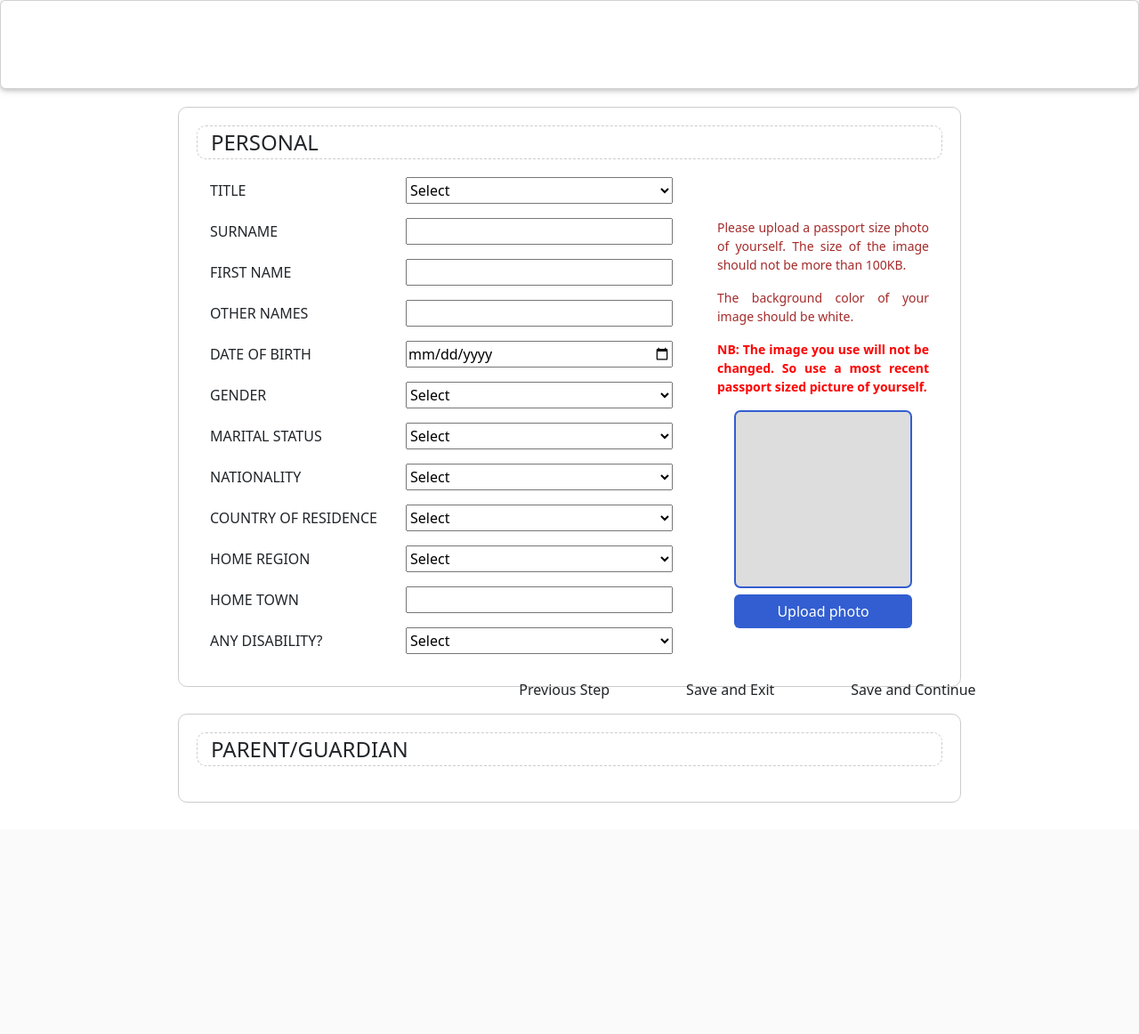
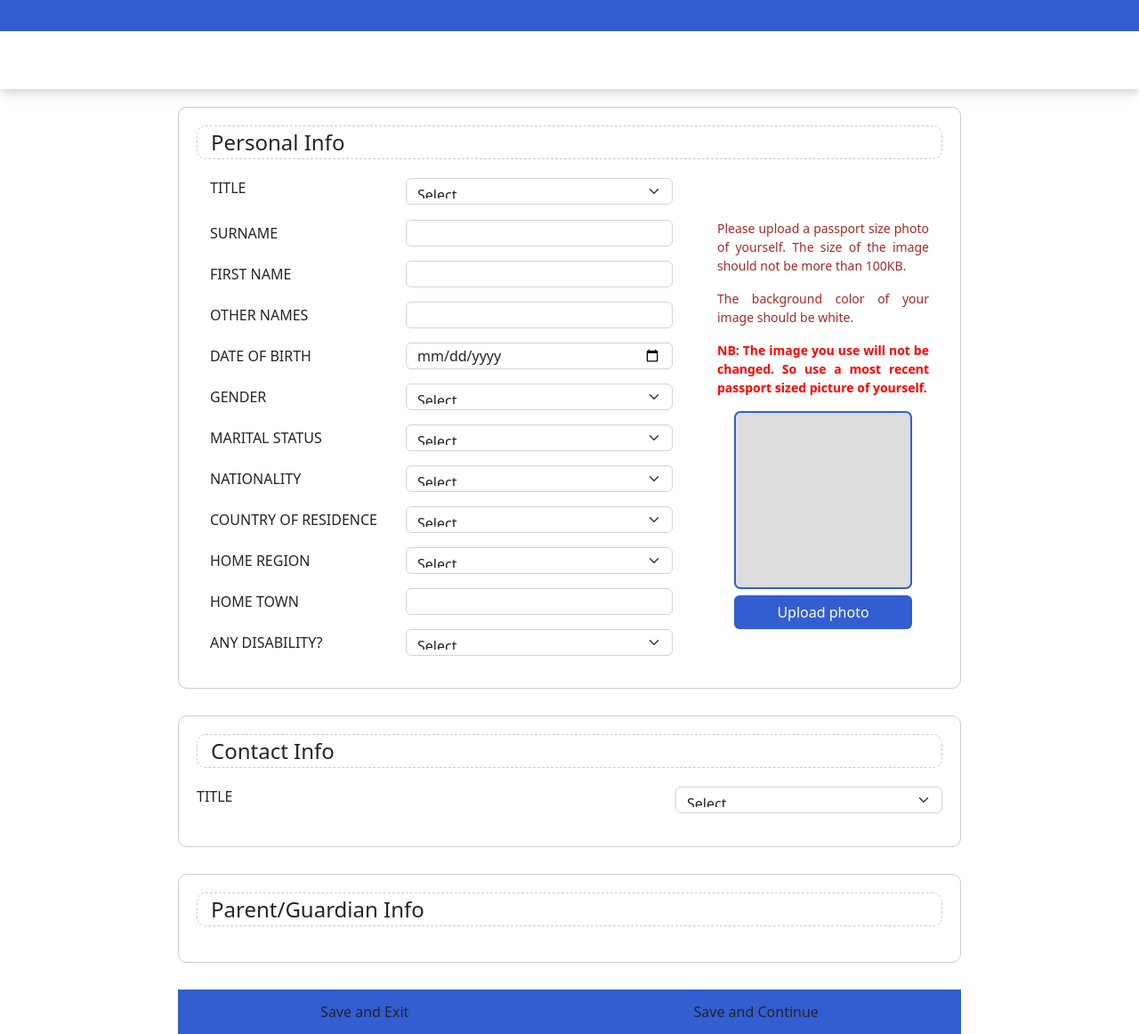
Before and after one commit to Anlimah/rmu-course_registration, a PHP site: page /apply/application.php in a window 1280 px wide. Shown: the whole page at 89% size. Before the commit the page ends 902 px from the top, so only its background shows below. Run offline with PHP 8.4, Linux system fonts and the light colour scheme; the visitor is signed in with stand-in values (Sample User, id 1).

Commit message:
Updated application page

```diff
--- a/apply/application.php
+++ b/apply/application.php
@@ -18,21 +18,23 @@
     <title>Document</title>
     <link href="https://cdn.jsdelivr.net/npm/bootstrap@5.2.0-beta1/dist/css/bootstrap.min.css" rel="stylesheet" integrity="sha384-0evHe/X+R7YkIZDRvuzKMRqM+OrBnVFBL6DOitfPri4tjfHxaWutUpFmBp4vmVor" crossorigin="anonymous">
     <link rel="stylesheet" href="../assets/css/application-form.css">
+    <!--<link rel="stylesheet" href="../assets/css/responsive.min.css">-->
 </head>
 
 <body>
     <div class="top-bar card">
-        <div class=""></div>
+        <div class="info-card"></div>
+        <div class="logo-board"></div>
     </div>
     <main>
         <form id="appForm">
             <fieldset>
-                <legend>PERSONAL</legend>
+                <legend>Personal Info</legend>
                 <div class="field-content">
                     <div class="form-fields" style="flex-grow: 8;">
                         <div class="mb-3">
-                            <label for="title">TITLE</label>
-                            <select name="title" id="title">
+                            <label class="form-label" for="title">TITLE</label>
+                            <select class="form-select" name="title" id="title">
                                 <option value="" hidden>Select</option>
                                 <option value="Mr">Mr.</option>
                                 <option value="Mr">Mrs.</option>
@@ -46,23 +48,23 @@
                         </div>
                         <div class="mb-3">
                             <label for="surname">SURNAME</label>
-                            <input type="text" name="surname" id="surname">
+                            <input class="form-control" type="text" name="surname" id="surname">
                         </div>
                         <div class="mb-3">
                             <label for="first-name">FIRST NAME</label>
-                            <input type="text" name="first-name" id="first-name">
+                            <input class="form-control" type="text" name="first-name" id="first-name">
                         </div>
                         <div class="mb-3">
                             <label for="other-names">OTHER NAMES</label>
-                            <input type="text" name="other-names" id="other-names">
+                            <input class="form-control" type="text" name="other-names" id="other-names">
                         </div>
                         <div class="mb-3">
                             <label for="dob">DATE OF BIRTH</label>
-                            <input type="date" name="dob" id="dob">
+                            <input class="form-control" type="date" name="dob" id="dob">
                         </div>
                         <div class="mb-3">
                             <label for="gender">GENDER</label>
-                            <select name="gender" id="gender">
+                            <select class="form-select" name="gender" id="gender">
                                 <option value="" hidden>Select</option>
                                 <option value="Male">Male</option>
                                 <option value="Female">Female</option>
@@ -70,7 +72,7 @@
                         </div>
                         <div class="mb-3">
                             <label for="marital-status">MARITAL STATUS</label>
-                            <select name="marital-status" id="marital-status">
+                            <select class="form-select" name="marital-status" id="marital-status">
                                 <option value="" hidden>Select</option>
                                 <option value="Single">Single</option>
                                 <option value="Married">Married</option>
@@ -81,7 +83,7 @@
                         </div>
                         <div class="mb-3">
                             <label for="nationality">NATIONALITY</label>
-                            <select name="nationality" id="nationality">
+                            <select class="form-select" name="nationality" id="nationality">
                                 <option value="" hidden>Select</option>
                                 <option value="Single">Single</option>
                                 <option value="Married">Married</option>
@@ -92,7 +94,7 @@
                         </div>
                         <div class="mb-3">
                             <label for="country">COUNTRY OF RESIDENCE</label>
-                            <select name="country" id="country">
+                            <select class="form-select" name="country" id="country">
                                 <option value="" hidden>Select</option>
                                 <option value="Single">Single</option>
                                 <option value="Married">Married</option>
@@ -103,7 +105,7 @@
                         </div>
                         <div class="mb-3">
                             <label for="region">HOME REGION</label>
-                            <select name="region" id="region">
+                            <select class="form-select" name="region" id="region">
                                 <option value="" hidden>Select</option>
                                 <option value="Single">Single</option>
                                 <option value="Married">Married</option>
@@ -114,11 +116,11 @@
                         </div>
                         <div class="mb-3">
                             <label for="home-town">HOME TOWN</label>
-                            <input type="text" name="home-town" id="home-town">
+                            <input class="form-control" type="text" name="home-town" id="home-town">
                         </div>
                         <div class="mb-3">
                             <label for="disability">ANY DISABILITY?</label>
-                            <select name="disability" id="disability">
+                            <select class="form-select" name="disability" id="disability">
                                 <option value="" hidden>Select</option>
                                 <option value="Yes">Yes</option>
                                 <option value="No">No</option>
@@ -131,18 +133,37 @@
                         <p style="font-size: 14px; color: red"><b>NB: The image you use will not be changed. So use a most recent passport sized picture of yourself.</b></p>
                         <div class="photo-display"></div>
                         <label for="applicant-photo" class="upload-photo-label btn btn-default">Upload photo</label>
-                        <input type="file" name="" id="applicant-photo">
+                        <input class="form-control" type="file" name="" id="applicant-photo">
                     </div>
                 </div>
             </fieldset>
 
             <fieldset>
-                <legend>PARENT/GUARDIAN</legend>
+                <legend>Contact Info</legend>
+                <div class="mb-3">
+                    <label class="form-label" for="title">TITLE</label>
+                    <select class="form-select" name="title" id="title">
+                        <option value="" hidden>Select</option>
+                        <option value="Mr">Mr.</option>
+                        <option value="Mr">Mrs.</option>
+                        <option value="Mr">Ms.</option>
+                        <option value="Mr">Prof. Dr.</option>
+                        <option value="Mr">Prof.</option>
+                        <option value="Mr">Rev.</option>
+                        <option value="Mr">Rev. Dr.</option>
+                        <option value="Mr">Rev. Sis.</option>
+                    </select>
+                </div>
+
+            </fieldset>
+
+            <fieldset>
+                <legend>Parent/Guardian Info</legend>
 
             </fieldset>
 
             <div class="page-control">
-                <button type="submit" class="control-button btn">Previous Step</button>
+                <!--<button type="submit" class="control-button btn">Previous Step</button>-->
                 <button type="submit" class="control-button btn">Save and Exit</button>
                 <button type="submit" class="control-button btn">Save and Continue</button>
             </div>
--- a/assets/css/application-form.css
+++ b/assets/css/application-form.css
@@ -1,11 +1,82 @@
+/*
+    PAGE LAYOUT
+*/
+
+* {
+	padding: 0;
+	margin: 0;
+}
+
+body {
+	margin: 0;
+	padding: 0;
+}
+
+.card {
+	box-shadow: 0 4px 10px 0 rgba(0, 0, 0, 0.1), 0 4px 20px 0 rgba(0, 0, 0, 0.1);
+}
+
+/*
+    Top-bar Layout
+*/
+
+.top-bar {
+	width: 100vw;
+	height: 100px;
+	background-color: #fff;
+	border: none;
+	position: fixed;
+	z-index: 9999;
+}
+
+.top-bar .info-card {
+	height: 35%;
+	background-color: #325ed1;
+}
+
+.top-bar .info-card,
+.top-bar .logo-board {
+	width: 100%;
+	border: none;
+}
+
+.top-bar .logo-board {
+	height: 65%;
+	background-color: #fff;
+}
+
+@media only screen and (max-width: 768px) {
+	/* For mobile phones: */
+	.top-bar {
+		height: 80px;
+	}
+}
+
 main {
-    margin: 0px 200px;
 	position: relative;
 	top: 120px;
 }
 
+main form {
+	padding-left: 200px;
+	padding-right: 200px;
+	width: 100%;
+}
+
+@media only screen and (max-width: 768px) {
+	/* For mobile phones: */
+	main {
+		padding-left: 15px;
+		padding-right: 15px;
+		position: relative;
+		top: 100px;
+	}
+}
+
 fieldset {
 	margin-bottom: 30px;
+	border: 1px solid #ccc;
+	padding: 20px;
 }
 
 fieldset legend {
@@ -15,48 +86,47 @@
 	margin-bottom: 20px;
 }
 
-.field-content, .mb-3 {
+.field-content,
+.mb-3 {
 	display: flex;
 	flex-direction: row;
 	justify-content: space-between;
-    align-items:center;
+	align-items: center;
 }
 
 .form-fields {
 	flex-grow: 7;
 }
-.photo-upload-area {
-    flex-grow: 3;
-}
 fieldset .field-content {
 	padding: 0 15px;
 }
 
-form,
-fieldset, .form-fields {
-    display: flex;
-    flex-direction: column;
-    justify-content: space-between;
+fieldset,
+legend {
+	border-radius: 10px !important;
 }
 
+@media only screen and (max-width: 768px) {
+	/* For mobile phones: */
 	fieldset {
+		margin-bottom: 30px;
 		border: 1px solid #ccc;
-    padding: 20px;
+		padding: 15px;
+	}
 }
 
-fieldset,
-legend {
-    border-radius: 10px;
+.photo-upload-area {
+	flex-grow: 3;
 }
 
 .mb-3 label {
-    width: 220px;
+	width: 220px !important;
 }
 
 input,
 select {
-    width: 300px;
-    height: 30px;
+	width: 300px !important;
+	height: 30px !important;
 }
 
 #applicant-photo {
@@ -90,32 +160,19 @@
 	flex-direction: column;
 	justify-content: space-between;
 	align-items: center;
-    text-align:justify;
+	text-align: justify;
 	margin-left: 50px;
 }
 
-.card{box-shadow:0 2px 5px 0 rgba(0,0,0,0.16),0 2px 10px 0 rgba(0,0,0,0.12)}
-
-.top-bar {
-    width: 100%;
-    height: 100px;
-    background-color: #fff;
-    position: fixed;
-    z-index: 9999;
-}
-
-.page-control {
+form .page-control {
 	display: flex;
 	flex-direction: row;
-    justify-content: center;
-    align-items:center;
+	justify-content: space-around;
+	align-items: center;
+	position: relative;
+	bottom: 0;
 	width: 100%;
 	height: 50px;
-    position: fixed;
-    bottom: 0;
 	z-index: 9999;
+	background-color: #325ed1;
 }
-
-.page-control .control-button {
-    margin: 0px 30px;
-}
```
Also changed, not shown: assets/css/responsive.min.css (added, +38 -0 lines). Lines whose indentation alone changed are shown as unchanged.
